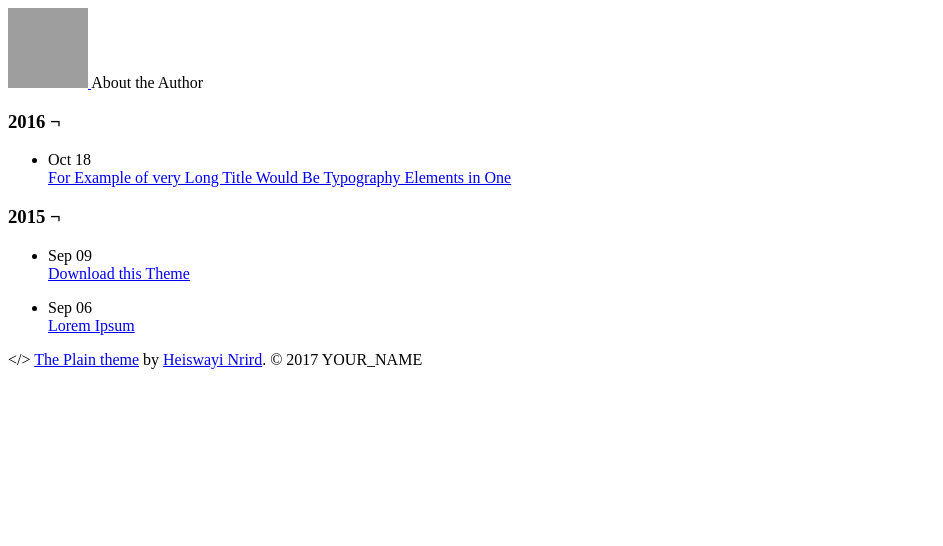
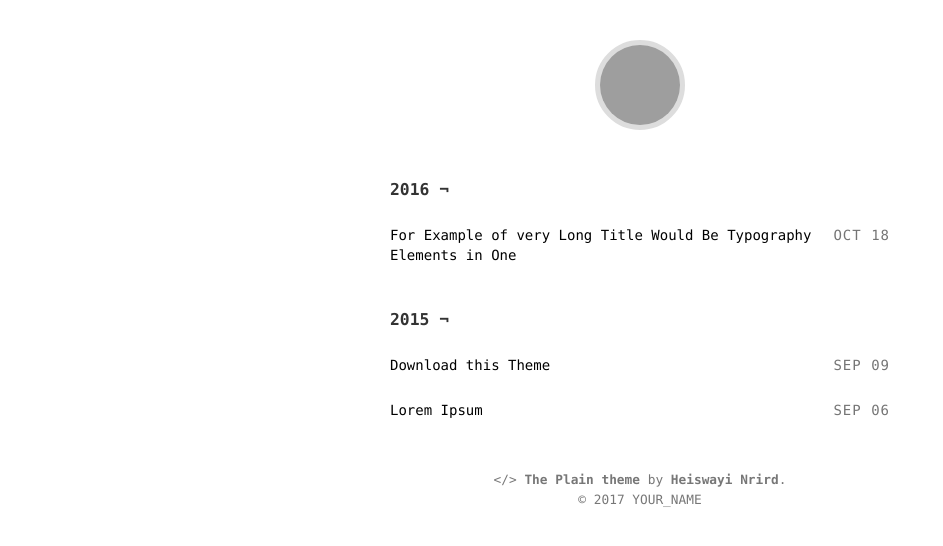
Before and after one commit to heiswayi/the-plain, a Jekyll site: the page built from index.html, in a window 1280 px wide. Shown: the top 546 px of the page, without its empty margins (0-943 px from the left). Built offline with Jekyll 4.4.1, drawn with Linux system fonts in a browser that asks for light colours; grey boxes are pictures that could not be loaded.

Commit message:
Fix demo

```diff
--- a/_config.yml
+++ b/_config.yml
@@ -12,7 +12,7 @@ twitter_username:   HeiswayiNrird # Your Twitter username here
 github_username:    heiswayi # Your GitHub username here
 
 # Site Settings
-baseurl:            "the-plain" # Base URL must end WITHOUT a slash, default: ""
+baseurl:            "" # Base URL must end WITH a slash, default: ""
 permalink:          /notes/:title # Post permalink
 timezone:           Asia/Kuala_Lumpur # https://en.wikipedia.org/wiki/List_of_tz_database_time_zones
 mathjax:            true  # enables support for mathjax - set to false to disable
```
